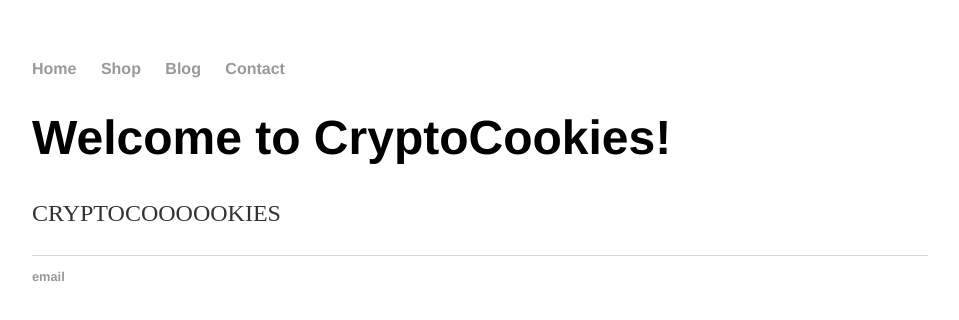
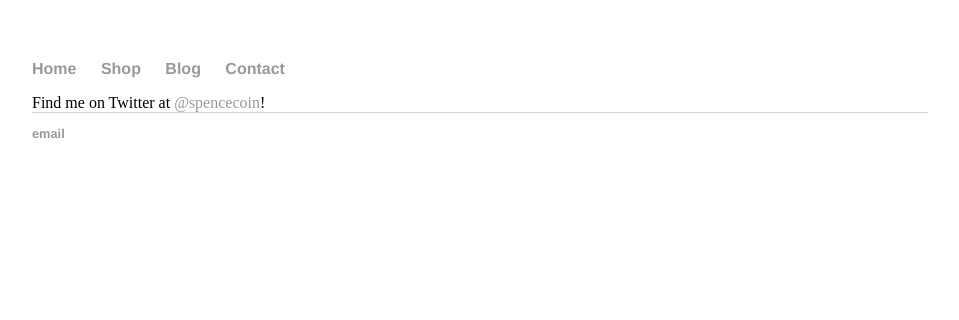
Before and after one commit to jspence425/cryptocookies, a Jekyll site: the page built from contact/index.html, in a window 1280 px wide. Shown: the top 320 px of the page, without its empty margins (160-1119 px from the left). Built offline with Jekyll 4.4.1, drawn with Linux system fonts in a browser that asks for light colours.

Commit message:
Update default.html

```diff
--- a/_layouts/default.html
+++ b/_layouts/default.html
@@ -15,11 +15,10 @@
     		</ul>
 		</nav>
 		<div class="container">
-    		<div class="blurb">
-        		<h1>Welcome to CryptoCookies!</h1>
-				<p>CRYPTOCOOOOOKIES</p>
-    		</div><!-- /.blurb -->
-		</div><!-- /.container -->
+
+			{{ content }}
+
+			</div><!-- /.container -->
 		<footer>
     		<ul>
         		<li><a href="mailto:j.spence425@gmail.com">email</a></li>
```
